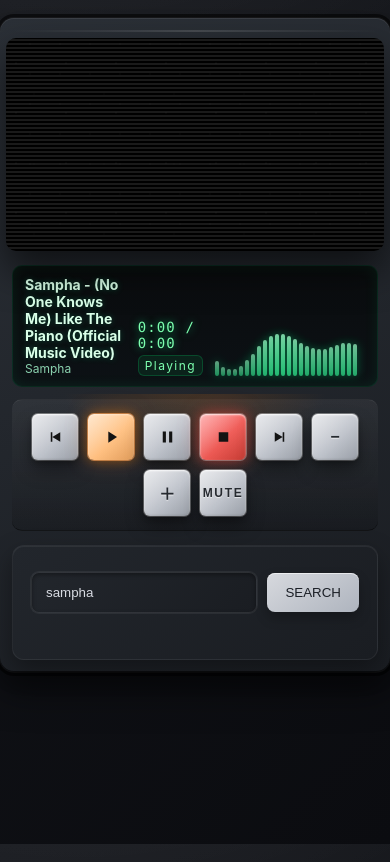
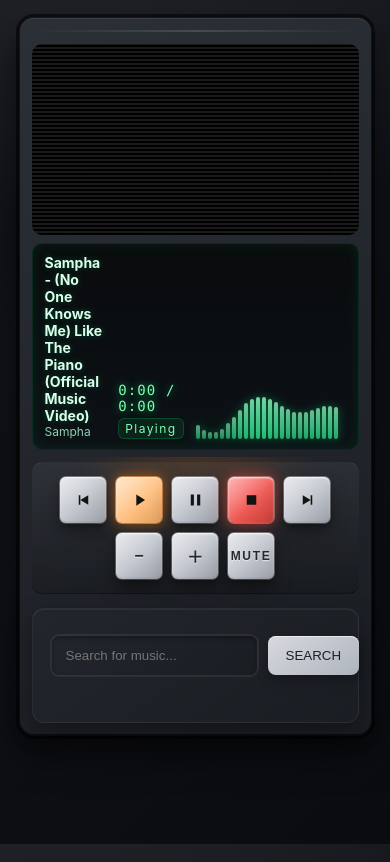
Before and after one commit to VincentJFP/190E-media-player, a website: page index.html in a window 390 px wide. Drawn offline with nearby package versions, Linux system fonts and the light colour scheme.

Commit message:
Minor visual updates for mobile

```diff
--- a/index.html
+++ b/index.html
@@ -73,7 +73,7 @@
             <!-- Search and Playlist Section -->
             <div class="search-panel">
                 <div class="youtube-search">
-                    <input type="text" id="youtube-search-input" placeholder="Search for music..." value="sampha">
+                    <input type="text" id="youtube-search-input" placeholder="Search for music...">
                     <button class="pioneer-button" id="search-btn">SEARCH</button>
                 </div>
 
--- a/styles.css
+++ b/styles.css
@@ -22,7 +22,8 @@
 }
 
 body {
-  margin: 0;
+  margin: auto;
+  max-width:90%;
   color: var(--text);
   background: radial-gradient(1200px 500px at 20% -10%, rgba(255,255,255,0.08), transparent 60%),
               linear-gradient(135deg, var(--gm-01), var(--gm-00));
@@ -72,7 +73,7 @@
 
 /* Main display window (cassette door vibe) */
 #youtube-video-container iframe{width:100%; height:100%; border:0}
-.video-section{position:relative; z-index:2}
+.video-section{position:relative; z-index:2; overflow: hidden; border-radius: 10px;}
 #youtube-video-container{transform: translateY(-10px); width: calc(100% + 20px); margin-left: -10px}
 #youtube-video-container {
   width: 100%;
@@ -388,7 +389,7 @@
 /* Small screen tweaks */
 @media (max-width: 768px){
   .player-container{padding:16px}
-  #youtube-video-container{transform: translateY(-6px); width: calc(100% + 12px); margin-left:-6px}
+  #youtube-video-container{transform: translateY(0px); width: calc(100% + 12px); margin-left:-6px}
   .transport-controls{flex-wrap:wrap; gap:10px}
   .transport-focus .skeu-button{width:52px; height:52px}
   .skeu-button{width:46px; height:46px}
```
